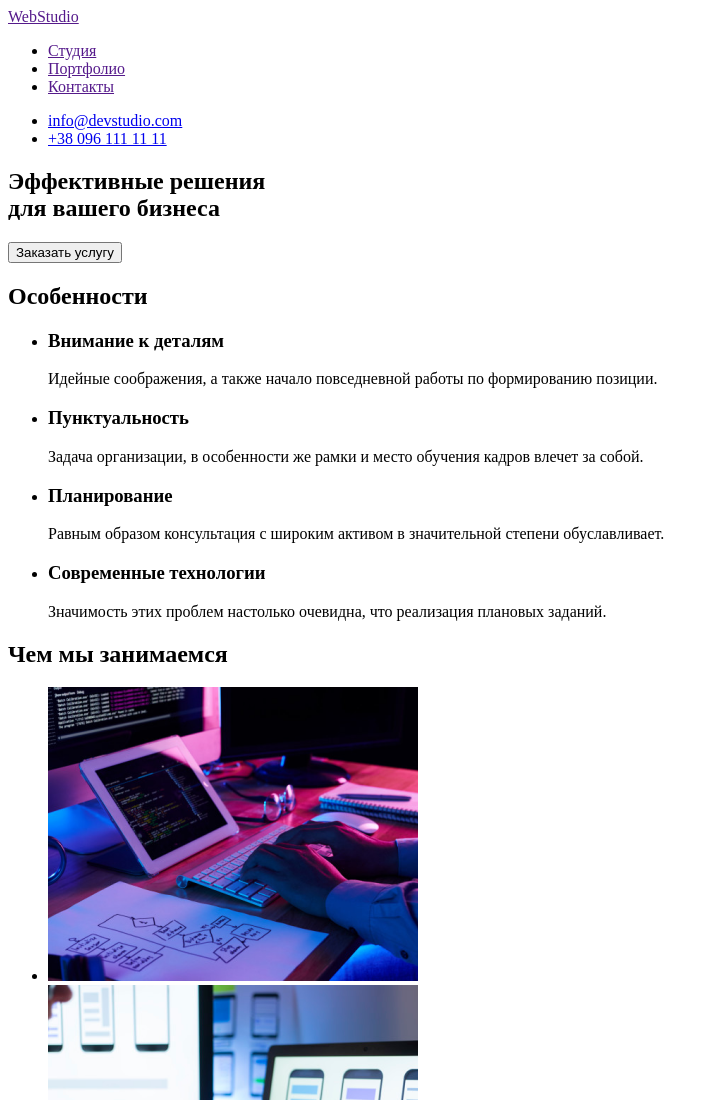
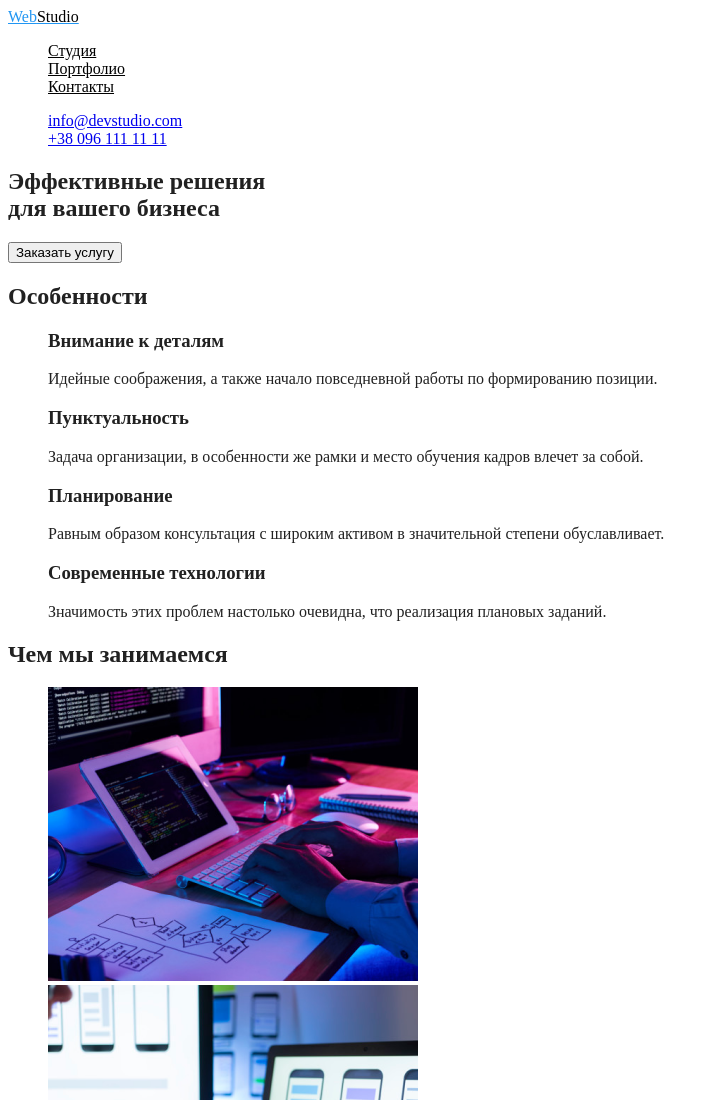
Before and after one commit to LiliiaHulkevych/goit-markup-hw-02, a plain HTML site: page index.html in a window 1280 px wide. Shown: the top 1100 px of the page, without its empty margins (0-719 px from the left). Drawn offline with Linux system fonts and the light colour scheme.

Commit message:
Додає класи стилів

```diff
--- /dev/null
+++ b/css/styles.css
@@ -0,0 +1,33 @@
+/* колір основного тексту #212121 */
+/* вторичний колір тексту #757575 */
+/* білий #FFFFFF */
+/* вторичний білий  rgba(255, 255, 255, 0.6); */
+/* акцент #2196F3 */
+/* основний колір фону #FFFFFF */
+/* вторичний колір фону #F5F4FA */
+/* колір фону героя і футера #2F303A */
+
+
+body  {
+    background-color: #FFFFFF;
+    color: #212121;
+}
+
+.list {
+    list-style: none;
+}
+.logo  {
+color: #2196F3;
+}
+.logo .logo-black {
+    color: #000000;
+}
+
+.site-nav .link {
+color: #000000;
+    }
+
+.site-nav .link:hover,
+.site-nav .link:focus {
+color: #2196F3;
+}
--- a/index.html
+++ b/index.html
@@ -5,19 +5,22 @@
     <meta http-equiv="X-UA-Compatible" content="IE=edge">
     <meta name="viewport" content="width=device-width, initial-scale=1.0">
     <title>Главная</title>
-</head>
+    <link rel="preconnect" href="https://fonts.gstatic.com">
+    <link href="https://fonts.googleapis.com/css2?family=Oleo+Script&family=Raleway:wght@700&family=Roboto:wght@400;500;700;900&display=swap" rel="stylesheet">
+    <link rel="stylesheet" href="./css/styles.css">
+  </head>
 <body>
   <header>
       <nav>
-          <a href="">WebStudio</a>
-          <ul>
-              <li><a href="">Студия</a></li>
-              <li><a href="">Портфолио</a></li>
-              <li><a href="">Контакты</a></li>
+          <a href="" class="logo">Web<span class="logo-black">Studio</span></a>
+          <ul class="site-nav list">
+              <li><a href=""class="link">Студия</a></li>
+              <li><a href=""class="link">Портфолио</a></li>
+              <li><a href=""class="link">Контакты</a></li>
           </ul>
       </nav>
 
-      <ul>
+      <ul class="contact-list list">
           <li><a href="mailto:info@devstudio.com">info@devstudio.com</a> </li>
           <li><a href="tel:+380961111111">+38 096 111 11 11</a></li>
       </ul>
@@ -27,9 +30,9 @@
         <h1>Эффективные решения<br>для вашего бизнеса</h1>
         <button type="button">Заказать услугу</button>
     </section>
-    <section>
+    <section class="se">
         <h2>Особенности</h2>
-        <ul>
+        <ul class="list">
             <li>
                 <h3>Внимание к деталям</h3>
                 <p>Идейные соображения, а также начало повседневной работы по формированию позиции.</p>
@@ -50,7 +53,7 @@
     </section>
     <section>
         <h2>Чем мы занимаемся</h2>
-        <ul>
+        <ul class="list">
             <li><img src="./img/img1.png" alt="" width="370" height="294"></li>
             <li><img src="./img/img2.png" alt="" width="370" height="294"></li>
             <li><img src="./img/img3.png" alt="" width="370" height="294"></li>
@@ -58,7 +61,7 @@
     </section>
     <section>
         <h2>Наша команда</h2>
-        <ul>
+        <ul class="list">
             <li>
               <img src="./img/img4.png" alt="Фото" width="270" height="260">
               <h3>Игорь Демьяненко</h3>
```
